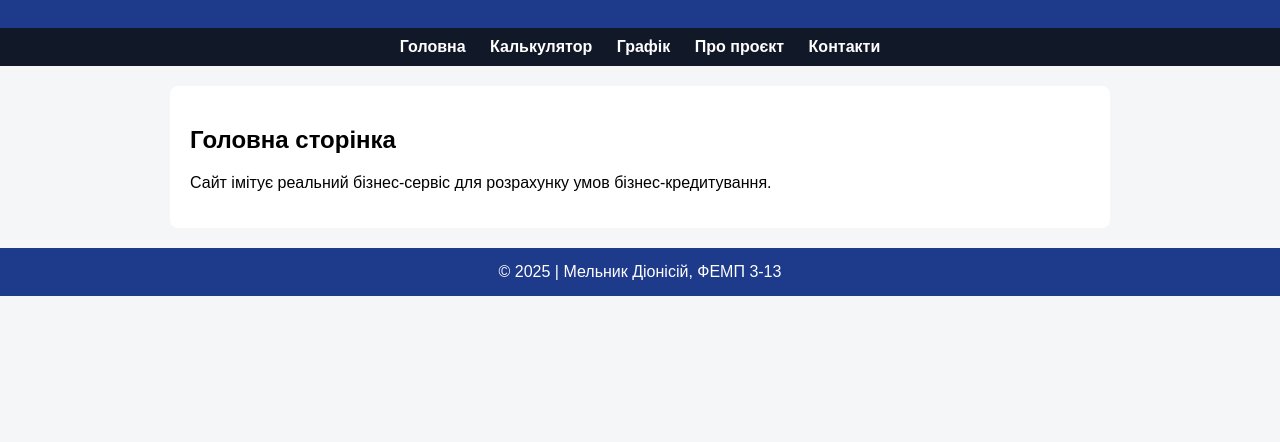
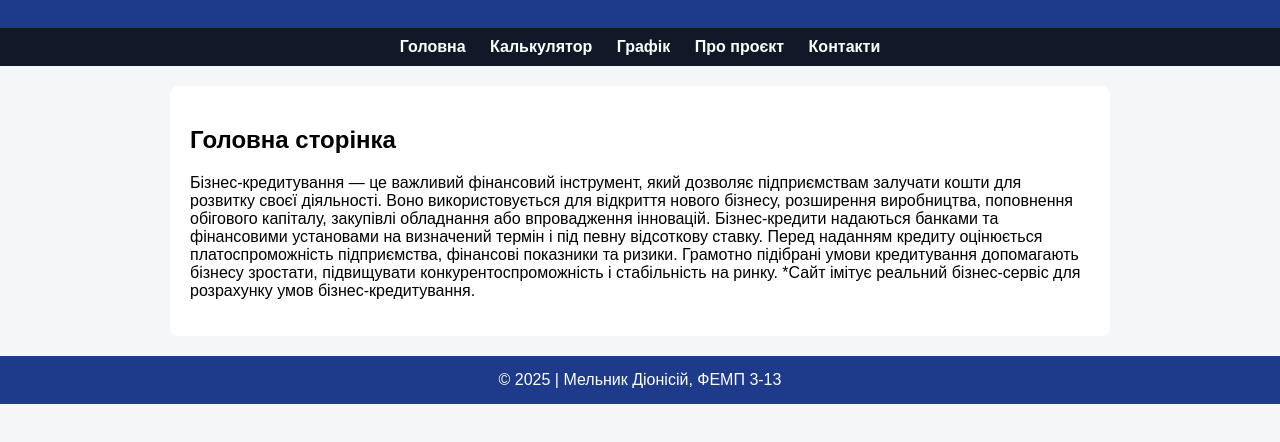
Before and after one commit to Dionisii22/fast-credit., a plain HTML site: page index.html in a window 1280 px wide. Shown: the part 116-558 px from the top of the page. Drawn offline with Linux system fonts and the light colour scheme.

Commit message:
Update index.html

```diff
--- a/index.html
+++ b/index.html
@@ -20,7 +20,12 @@
 </nav>
 <main>
 <h2>Головна сторінка</h2>
-<p>Сайт імітує реальний бізнес-сервіс для розрахунку умов бізнес-кредитування.</p>
+<p>Бізнес-кредитування — це важливий фінансовий інструмент, який дозволяє підприємствам залучати кошти для розвитку своєї діяльності. Воно використовується для відкриття нового бізнесу, розширення виробництва, поповнення обігового капіталу, закупівлі обладнання або впровадження інновацій.
+
+Бізнес-кредити надаються банками та фінансовими установами на визначений термін і під певну відсоткову ставку. Перед наданням кредиту оцінюється платоспроможність підприємства, фінансові показники та ризики. Грамотно підібрані умови кредитування допомагають бізнесу зростати, підвищувати конкурентоспроможність і стабільність на ринку.
+
+
+  *Сайт імітує реальний бізнес-сервіс для розрахунку умов бізнес-кредитування.</p>
 </main>
 <footer>© 2025 | Мельник Діонісій, ФЕМП 3-13</footer>
 </body>
```
